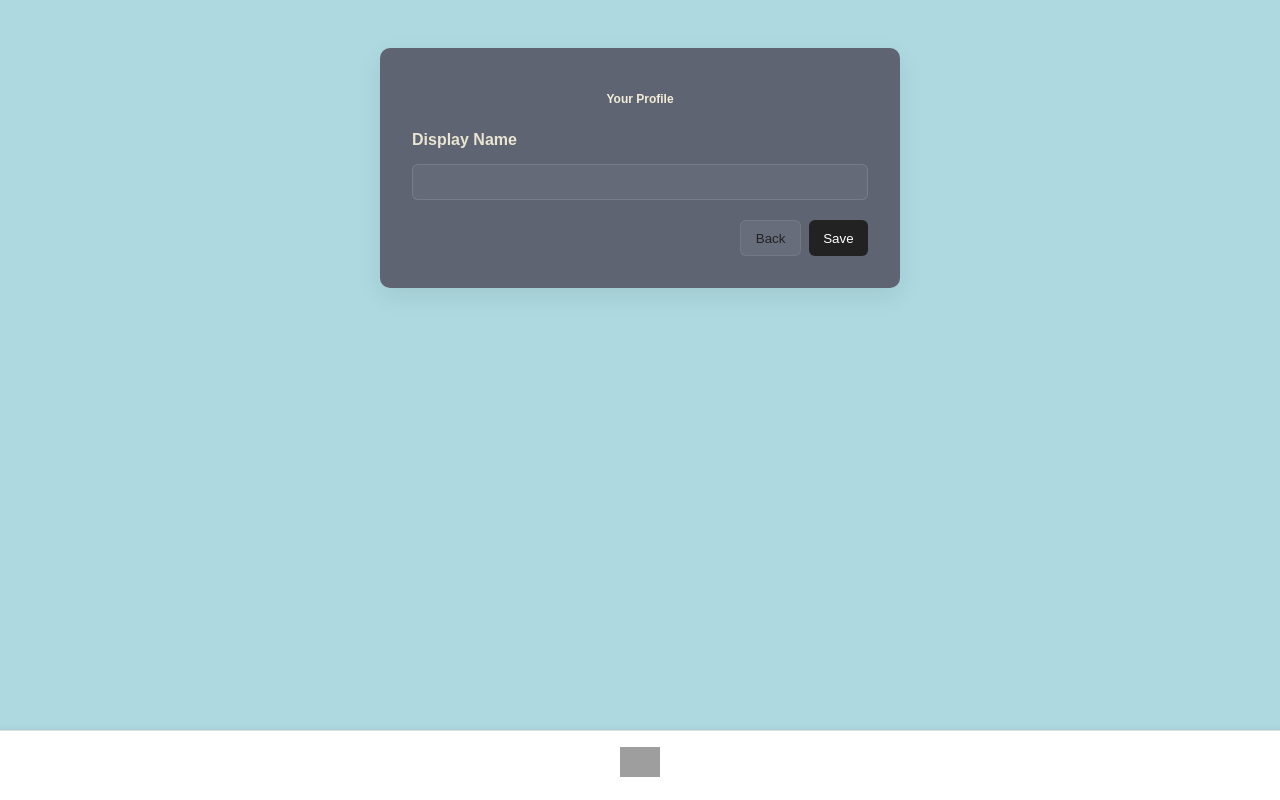
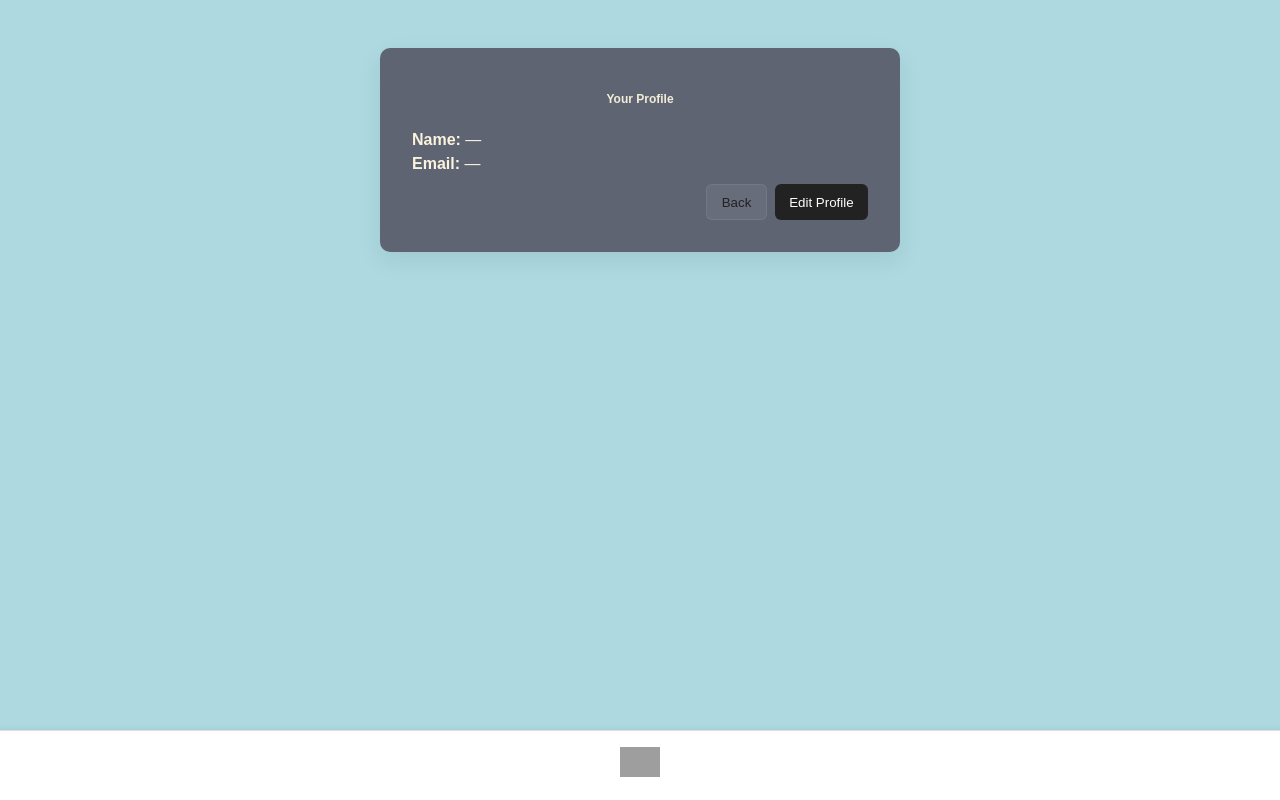
Before and after one commit to calebelster/CSCI432_RROO, a React (Vite) app: page /profile in a window 1280 px wide. Built offline with nearby package versions, Linux system fonts and the light colour scheme; no server answers; grey boxes are pictures that could not be loaded; a web font is replaced by a local one.

Commit message:
roles and edit profile

```diff
--- a/src/Committee.jsx
+++ b/src/Committee.jsx
@@ -105,6 +105,33 @@ export default function Committee() {
   useEffect(() => {
     setCommitteeInfo((homeData.committees || []).find((c) => c.name === committeeName) || { name: committeeName, description: '' });
     setCommitteeData(homeData.committeeData[committeeName] || { members: [], motions: [], meetings: [] });
+  }, [committeeName]);
+
+  // Refresh committee state when homeData changes elsewhere (profile edits, role changes)
+  useEffect(() => {
+    const refreshFromStorage = () => {
+      try {
+        const raw = localStorage.getItem('homeData');
+        if (!raw) return;
+        const parsed = JSON.parse(raw);
+        setCommitteeInfo((parsed.committees || []).find((c) => c.name === committeeName) || { name: committeeName, description: '' });
+        setCommitteeData(parsed.committeeData && parsed.committeeData[committeeName] ? parsed.committeeData[committeeName] : { members: [], motions: [], meetings: [] });
+      } catch (e) {
+        // ignore
+      }
+    };
+
+    const storageHandler = (e) => {
+      if (!e) { refreshFromStorage(); return; }
+      if (e.key === 'homeData') refreshFromStorage();
+    };
+
+    window.addEventListener('homeDataChanged', refreshFromStorage);
+    window.addEventListener('storage', storageHandler);
+    return () => {
+      window.removeEventListener('homeDataChanged', refreshFromStorage);
+      window.removeEventListener('storage', storageHandler);
+    };
   }, [committeeName]);
 
   /* If a logged-in profile exists and they're not yet a member, add them as member (join on visit) */
--- a/src/HomePage.jsx
+++ b/src/HomePage.jsx
@@ -23,7 +23,7 @@ function HomePage({ currentUser }) {
             stats: [
                 { title: 'Your Committees', value: 2, description: "Active committees you're part of" },
                 { title: 'Pending Motions', value: 3, description: "Motions requiring your attention" },
-                { title: 'Upcoming Meetings', value: 1, description: 'Scheduled for this week' }
+                { title: 'Upcoming Meetings', value: 0, description: 'Scheduled for this week' }
             ],
             committees: [
                 { name: 'Board of Directors', description: 'Monthly board meeting for strategic decisions', date: 'Created 1/14/2024', role: 'Member' },
@@ -50,6 +50,55 @@ function HomePage({ currentUser }) {
             // ignore
         }
     }, [homeData]);
+
+    // Recompute Pending Motions stat: total active motions across all committees
+    useEffect(() => {
+        try {
+            const cmData = homeData.committeeData || {};
+            let pending = 0;
+            Object.values(cmData).forEach(cm => {
+                if (!cm || !cm.motions) return;
+                pending += (cm.motions || []).filter(m => m && m.status === 'active').length;
+            });
+
+            const currentPending = (homeData.stats && homeData.stats[1] && typeof homeData.stats[1].value === 'number') ? homeData.stats[1].value : null;
+            if (currentPending !== pending) {
+                setHomeData(prev => {
+                    const stats = Array.isArray(prev.stats) ? [...prev.stats] : [];
+                    // ensure at least 3 slots
+                    while (stats.length < 3) stats.push({ title: '', value: 0, description: '' });
+                    stats[1] = { ...(stats[1] || {}), title: 'Pending Motions', value: pending, description: 'Motions requiring your attention' };
+                    return { ...prev, stats };
+                });
+            }
+        } catch (e) {
+            // ignore
+        }
+    }, [homeData.committeeData]);
+
+    // Ensure Upcoming Meetings stat reflects total meetings (currently not used) — keep at 0 if none
+    useEffect(() => {
+        try {
+            const cmData = homeData.committeeData || {};
+            let meetingsCount = 0;
+            Object.values(cmData).forEach(cm => {
+                if (!cm || !cm.meetings) return;
+                meetingsCount += (cm.meetings || []).length;
+            });
+
+            const currentMeetings = (homeData.stats && homeData.stats[2] && typeof homeData.stats[2].value === 'number') ? homeData.stats[2].value : null;
+            if (currentMeetings !== meetingsCount) {
+                setHomeData(prev => {
+                    const stats = Array.isArray(prev.stats) ? [...prev.stats] : [];
+                    while (stats.length < 3) stats.push({ title: '', value: 0, description: '' });
+                    stats[2] = { ...(stats[2] || {}), title: 'Upcoming Meetings', value: meetingsCount, description: 'Scheduled for this week' };
+                    return { ...prev, stats };
+                });
+            }
+        } catch (e) {
+            // ignore
+        }
+    }, [homeData.committeeData]);
 
     useEffect(() => {
         if (!currentUser) {
--- a/src/Profile.jsx
+++ b/src/Profile.jsx
@@ -7,19 +7,36 @@ import { updateProfile } from 'firebase/auth';
 export default function Profile({ currentUser }) {
   const navigate = useNavigate();
   const [name, setName] = useState('');
+  const [email, setEmail] = useState('');
+  // joined timestamp removed for now
   const [status, setStatus] = useState('');
+  const [editing, setEditing] = useState(false);
+
+  // track original values so we can match members to update
+  const [origName, setOrigName] = useState('');
+  const [origEmail, setOrigEmail] = useState('');
 
   useEffect(() => {
-    if (currentUser) setName(currentUser.displayName || currentUser.email || '');
-    else {
-      // try reading from localStorage homeData as fallback
+    // prefer auth data if available, otherwise use persisted homeData
     try {
+      if (currentUser) {
+        setName(currentUser.displayName || '');
+        setEmail(currentUser.email || '');
+      }
       const raw = localStorage.getItem('homeData');
       if (raw) {
         const parsed = JSON.parse(raw);
-          if (parsed && parsed.profile && parsed.profile.name) setName(parsed.profile.name);
+        const p = parsed.profile || {};
+        if (p.name) setName(p.name);
+        if (p.email) setEmail(p.email);
+        setOrigName(p.name || (currentUser && currentUser.displayName) || '');
+        setOrigEmail(p.email || (currentUser && currentUser.email) || '');
+      } else {
+        setOrigName(currentUser?.displayName || '');
+        setOrigEmail(currentUser?.email || '');
       }
-      } catch (e) {}
+    } catch (err) {
+      // ignore
     }
   }, [currentUser]);
 
@@ -27,26 +44,75 @@ export default function Profile({ currentUser }) {
     e.preventDefault();
     setStatus('Saving...');
     try {
+      // try to update firebase profile where possible
+      try {
         if (auth.currentUser) {
+          // displayName update
           await updateProfile(auth.currentUser, { displayName: name });
+          // email update: attempt but may require reauth — swallow errors
+          if (email && auth.currentUser.email !== email) {
+            try {
+              await auth.currentUser.updateEmail?.(email);
+            } catch (ee) {
+              // updateEmail may not be supported without reauth; ignore here
             }
-      // update local homeData if present for immediate UI consistency
+          }
+        }
+      } catch (fberr) {
+        // ignore firebase update failures for now
+      }
+
+      // update/propagate into localStorage.homeData so other pages read updated values
       try {
         const raw = localStorage.getItem('homeData');
-        if (raw) {
-          const parsed = JSON.parse(raw);
+        const parsed = raw ? JSON.parse(raw) : { committees: [], committeeData: {}, profile: {} };
+
         parsed.profile = parsed.profile || {};
         parsed.profile.name = name;
+        parsed.profile.email = email;
+        // joined timestamp omitted for now
+
+        // Walk through all committeeData and update members that match the original profile
+        const cmData = parsed.committeeData || {};
+        Object.keys(cmData).forEach((cname) => {
+          const cm = cmData[cname];
+          if (!cm || !cm.members) return;
+          cm.members = cm.members.map((m) => {
+              if (typeof m === 'string') {
+                if (origName && m === origName) {
+                  return { name, email, role: 'member' };
+                }
+                return m;
+              }
+              // object member
+              const mm = { ...m };
+              if ((origName && mm.name === origName) || (origEmail && mm.email === origEmail)) {
+                mm.name = name;
+                mm.email = email;
+              }
+              return mm;
+            });
+          parsed.committeeData[cname] = cm;
+        });
+
+        // persist
         localStorage.setItem('homeData', JSON.stringify(parsed));
+
+        // notify other components in this window to refresh from storage
+        try { window.dispatchEvent(new Event('homeDataChanged')); } catch (ex) { /* ignore */ }
+      } catch (e) {
+        // ignore storage failures
       }
-      } catch (e) {
-        // ignore
-      }
+
         setStatus('Saved');
-      setTimeout(() => setStatus(''), 1600);
+        setTimeout(() => setStatus(''), 1500);
+        // update originals after successful save
+        setOrigName(name);
+        setOrigEmail(email);
+        setEditing(false);
     } catch (err) {
+      console.error(err);
       setStatus('Failed to save');
-      console.error(err);
     }
   }
 
@@ -54,15 +120,33 @@ export default function Profile({ currentUser }) {
     <div className="profile-page">
       <div className="profile-card">
         <h2>Your Profile</h2>
+        {!editing ? (
+          <div className="profile-view">
+            <div className="profile-row"><strong>Name:</strong> <span>{name || '—'}</span></div>
+            <div className="profile-row"><strong>Email:</strong> <span>{email || '—'}</span></div>
+
+            <div className="profile-actions">
+              <button type="button" className="btn" onClick={() => navigate(-1)}>Back</button>
+              <button type="button" className="btn primary" onClick={() => setEditing(true)}>Edit Profile</button>
+            </div>
+          </div>
+        ) : (
           <form onSubmit={handleSave} className="profile-form">
             <label htmlFor="name">Display Name</label>
-          <input id="name" value={name} onChange={e => setName(e.target.value)} />
+            <input id="name" value={name} onChange={(e) => setName(e.target.value)} />
+
+            <label htmlFor="email">Email (read-only)</label>
+            <input id="email" value={email} readOnly />
+
+
+
             <div className="profile-actions">
-            <button type="button" className="btn" onClick={() => navigate(-1)}>Back</button>
+              <button type="button" className="btn" onClick={() => { setName(origName); setEditing(false); }}>Cancel</button>
               <button type="submit" className="btn primary">Save</button>
             </div>
             {status && <div className="profile-status">{status}</div>}
           </form>
+        )}
       </div>
     </div>
   );
```
Lines whose indentation alone changed are shown as unchanged.
